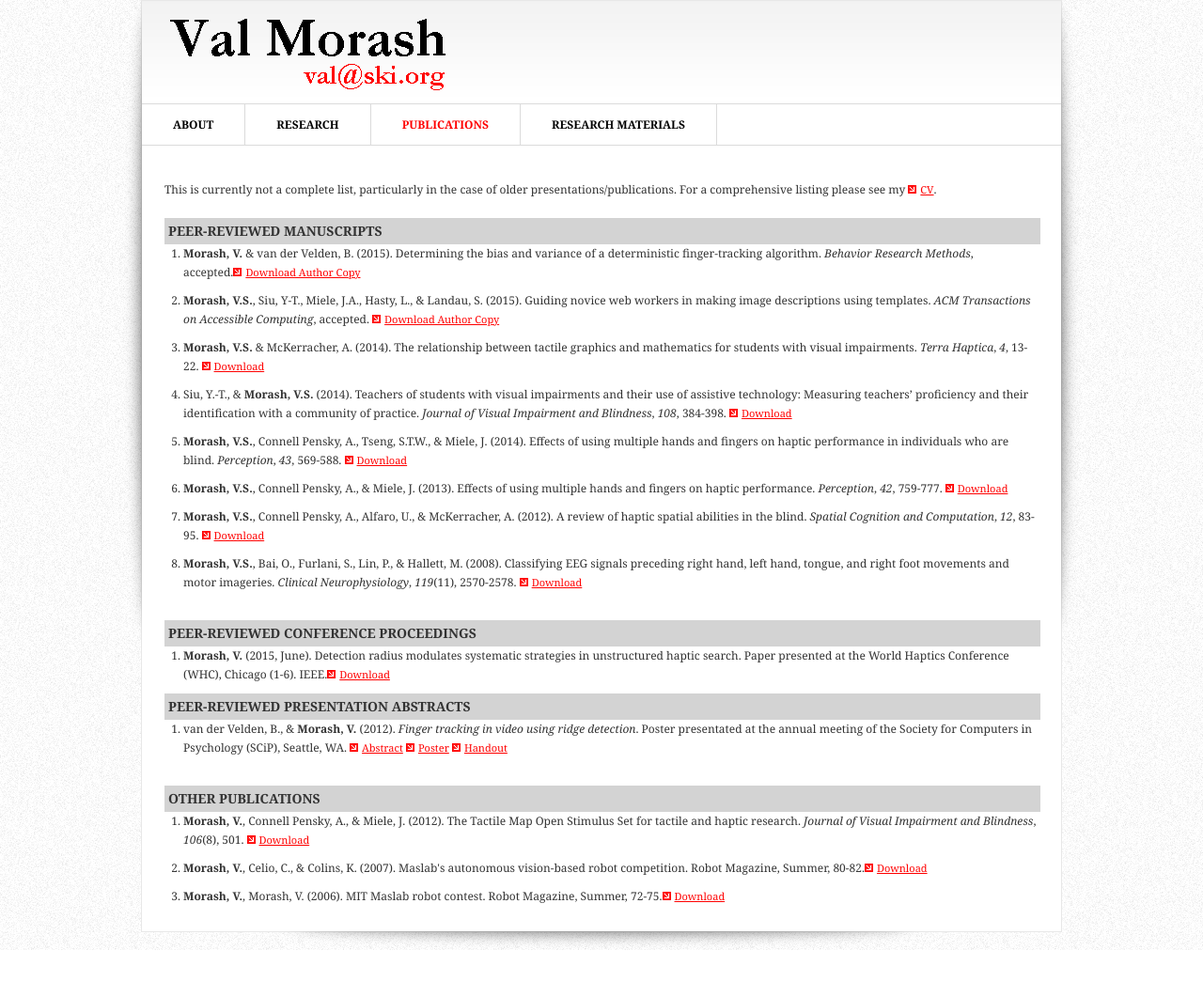
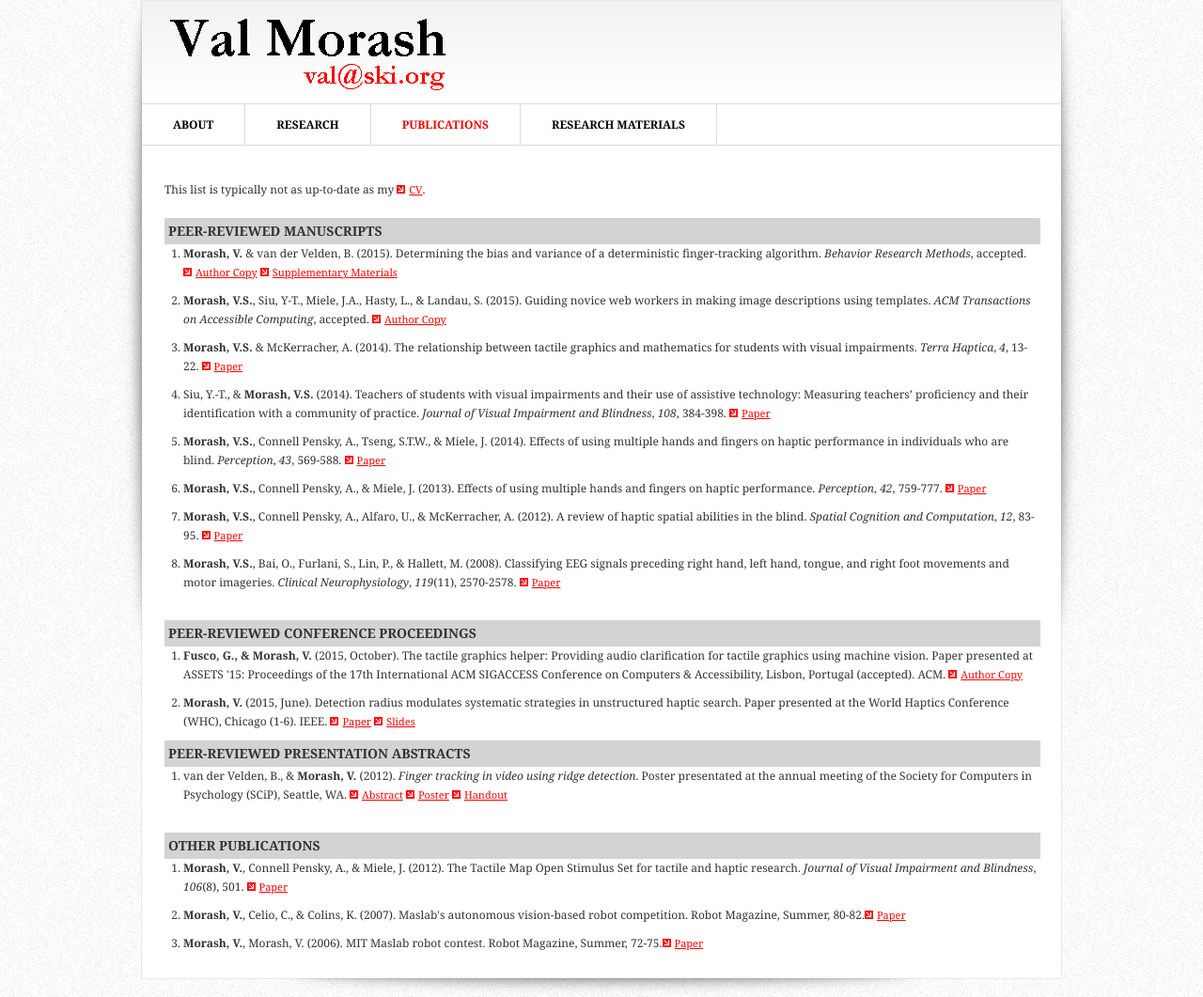
Before and after one commit to valeriemorash/valeriemorash.github.io, a plain HTML site: page publications.html in a window 1280 px wide. Shown: the whole page at 94% size. Before the commit the page ends 1011 px from the top, so only its background shows below. Drawn offline with Linux system fonts and the light colour scheme.

Commit message:
update CV and publications

```diff
--- a/publications.html
+++ b/publications.html
@@ -27,20 +27,20 @@
     <div id="main">
       <div>
         <div class="highlight">
-          This is currently not a complete list, particularly in the case of older presentations/publications. For a comprehensive listing please see my <a href="MorashCV.pdf" class="more">CV</a>.
+          This list is typically not as up-to-date as my <a href="MorashCV.pdf" class="more">CV</a>.
           </br>
           </br>
           <h2>Peer-Reviewed Manuscripts</h2>
           <div style="padding-left:20px">
           <ol>
-          <li><b>Morash, V. </b>& van der Velden, B. (2015). Determining the bias and variance of a deterministic finger-tracking algorithm. <i>Behavior Research Methods</i>, accepted.<a href="./publications/2015 Morash - Determining the bias and variance of a deterministic finger tracking algorithm.pdf" class="more">Download Author Copy</a></li>
-          <li><b>Morash, V.S.</b>, Siu, Y-T., Miele, J.A., Hasty, L., & Landau, S. (2015). Guiding novice web workers in making image descriptions using templates. <i>ACM Transactions on Accessible Computing</i>, accepted. <a href="./publications/2015 Morash - Guiding novice web workers in making image descriptions using templates.pdf" class="more">Download Author Copy</a></li>
-          <li><b>Morash, V.S.</b> & McKerracher, A. (2014). The relationship between tactile graphics and mathematics for students with visual impairments. <i>Terra Haptica</i>, <i>4</i>, 13-22. <a href="./publications/2014 Morash - The relationship between tactile graphics and mathematics for students with visual impairments.pdf" class="more">Download</a></li>
-          <li>Siu, Y.-T., & <b>Morash, V.S.</b> (2014). Teachers of students with visual impairments and their use of assistive technology: Measuring teachers’ proficiency and their identification with a community of practice. <i>Journal of Visual Impairment and Blindness</i>, <i>108</i>, 384-398. <a href="./publications/2014 Siu - Teachers of students with visual impairments and their use of assistive technology.pdf" class="more">Download</a></li>
-          <li><b>Morash, V.S.</b>, Connell Pensky, A., Tseng, S.T.W., & Miele, J. (2014). Effects of using multiple hands and fingers on haptic performance in individuals who are blind. <i>Perception</i>, <i>43</i>, 569-588. <a href="./publications/2014 Morash - Effects of using multiple hands and fingers on haptic performance in individuals who are blind.pdf" class="more">Download</a></li>
-          <li><b>Morash, V.S.</b>, Connell Pensky, A., & Miele, J. (2013). Effects of using multiple hands and fingers on haptic performance. <i>Perception</i>, <i>42</i>, 759-777. <a href="./publications/2013 Morash - Effects of using multiple hands and fingers on haptic performance.pdf" class="more">Download</a></li>
-          <li><b>Morash, V.S.</b>, Connell Pensky, A., Alfaro, U., & McKerracher, A. (2012). A review of haptic spatial abilities in the blind. <i>Spatial Cognition and Computation</i>, <i>12</i>, 83-95. <a href="./publications/2012 Morash - A review of haptic spatial abilities in the blind.pdf" class="more">Download</a></li>
-          <li><b>Morash, V.S.</b>, Bai, O., Furlani, S., Lin, P., & Hallett, M. (2008). Classifying EEG signals preceding right hand, left hand, tongue, and right foot movements and motor imageries. <i>Clinical Neurophysiology</i>, <i>119</i>(11), 2570-2578. <a href="./publications/2008 Morash - Classifying EEG signals preceding right hand, left hand, tongue, and right foot movements and motor imageries.pdf" class="more">Download</a></li>
+          <li><b>Morash, V. </b>& van der Velden, B. (2015). Determining the bias and variance of a deterministic finger-tracking algorithm. <i>Behavior Research Methods</i>, accepted. <a href="./publications/2015 Morash - Determining the bias and variance of a deterministic finger tracking algorithm.pdf" class="more">Author Copy</a> <a href="https://dl.dropboxusercontent.com/u/515975/www.valeriemorash.com/2015%20Morash%20-%20Determining%20the%20bias%20and%20variance%20of%20a%20deterministic%20finger%20tracking%20algorithm%20Supplementary%20materials.zip" class="more">Supplementary Materials</a></li>
+          <li><b>Morash, V.S.</b>, Siu, Y-T., Miele, J.A., Hasty, L., & Landau, S. (2015). Guiding novice web workers in making image descriptions using templates. <i>ACM Transactions on Accessible Computing</i>, accepted. <a href="./publications/2015 Morash - Guiding novice web workers in making image descriptions using templates.pdf" class="more">Author Copy</a></li>
+          <li><b>Morash, V.S.</b> & McKerracher, A. (2014). The relationship between tactile graphics and mathematics for students with visual impairments. <i>Terra Haptica</i>, <i>4</i>, 13-22. <a href="./publications/2014 Morash - The relationship between tactile graphics and mathematics for students with visual impairments.pdf" class="more">Paper</a></li>
+          <li>Siu, Y.-T., & <b>Morash, V.S.</b> (2014). Teachers of students with visual impairments and their use of assistive technology: Measuring teachers’ proficiency and their identification with a community of practice. <i>Journal of Visual Impairment and Blindness</i>, <i>108</i>, 384-398. <a href="./publications/2014 Siu - Teachers of students with visual impairments and their use of assistive technology.pdf" class="more">Paper</a></li>
+          <li><b>Morash, V.S.</b>, Connell Pensky, A., Tseng, S.T.W., & Miele, J. (2014). Effects of using multiple hands and fingers on haptic performance in individuals who are blind. <i>Perception</i>, <i>43</i>, 569-588. <a href="./publications/2014 Morash - Effects of using multiple hands and fingers on haptic performance in individuals who are blind.pdf" class="more">Paper</a></li>
+          <li><b>Morash, V.S.</b>, Connell Pensky, A., & Miele, J. (2013). Effects of using multiple hands and fingers on haptic performance. <i>Perception</i>, <i>42</i>, 759-777. <a href="./publications/2013 Morash - Effects of using multiple hands and fingers on haptic performance.pdf" class="more">Paper</a></li>
+          <li><b>Morash, V.S.</b>, Connell Pensky, A., Alfaro, U., & McKerracher, A. (2012). A review of haptic spatial abilities in the blind. <i>Spatial Cognition and Computation</i>, <i>12</i>, 83-95. <a href="./publications/2012 Morash - A review of haptic spatial abilities in the blind.pdf" class="more">Paper</a></li>
+          <li><b>Morash, V.S.</b>, Bai, O., Furlani, S., Lin, P., & Hallett, M. (2008). Classifying EEG signals preceding right hand, left hand, tongue, and right foot movements and motor imageries. <i>Clinical Neurophysiology</i>, <i>119</i>(11), 2570-2578. <a href="./publications/2008 Morash - Classifying EEG signals preceding right hand, left hand, tongue, and right foot movements and motor imageries.pdf" class="more">Paper</a></li>
           </ol>
           </div>
         </div>
@@ -50,7 +50,8 @@
       <h2>Peer-Reviewed Conference Proceedings</h2>
       <div style="padding-left:20px">
           <ol>
-          <li><b>Morash, V.</b> (2015, June). Detection radius modulates systematic strategies in unstructured haptic search. Paper presented at the World Haptics Conference (WHC), Chicago (1-6). IEEE.<a href="./publications/2015 Morash - Detection radius modulates systematic strategies in unstructured haptic search.pdf" class="more">Download</a></li>
+          <li><b>Fusco, G., & Morash, V.</b> (2015, October). The tactile graphics helper: Providing audio clarification for tactile graphics using machine vision. Paper presented at ASSETS '15: Proceedings of the 17th International ACM SIGACCESS Conference on Computers & Accessibility, Lisbon, Portugal (accepted). ACM. <a href="./publications/2015 Fusco - The tactile graphics helper Providing audio clarification for tactile graphics using machine vision.pdf" class="more">Author Copy</a></li>
+          <li><b>Morash, V.</b> (2015, June). Detection radius modulates systematic strategies in unstructured haptic search. Paper presented at the World Haptics Conference (WHC), Chicago (1-6). IEEE. <a href="./publications/2015 Morash - Detection radius modulates systematic strategies in unstructured haptic search.pdf" class="more">Paper</a> <a href="https://dl.dropboxusercontent.com/u/515975/www.valeriemorash.com/2015%20Morash%20-%20Detection%20radius%20modulates%20systematic%20strategies%20in%20unstructured%20haptic%20search.pptx" class="more">Slides</a></li>
           </ol>
           </div>
         </div>
@@ -67,9 +68,9 @@
         <h2>Other Publications</h2>
         <div style="padding-left:20px">
         <ol>
-        <li><b>Morash, V.</b>, Connell Pensky, A., & Miele, J. (2012). The Tactile Map Open Stimulus Set for tactile and haptic research. <i>Journal of Visual Impairment and Blindness</i>, <i>106</i>(8), 501. <a href="./publications/2012 Morash - Tactile map open stimulus set for tactile and haptic research.pdf" class="more">Download</a></li>
-        <li><b>Morash, V.</b>, Celio, C., & Colins, K. (2007). Maslab's autonomous vision-based robot competition. Robot Magazine, Summer, 80-82.<a href="./publications/2007 Morash - Maslabs autonomous vision based robot competition.pdf" class="more">Download</a></li>
-        <li><b>Morash, V.</b>, Morash, V. (2006). MIT Maslab robot contest. Robot Magazine, Summer, 72-75.<a href="./publications/2006 Morash - MIT Maslab robot contest.pdf" class="more">Download</a></li>
+        <li><b>Morash, V.</b>, Connell Pensky, A., & Miele, J. (2012). The Tactile Map Open Stimulus Set for tactile and haptic research. <i>Journal of Visual Impairment and Blindness</i>, <i>106</i>(8), 501. <a href="./publications/2012 Morash - Tactile map open stimulus set for tactile and haptic research.pdf" class="more">Paper</a></li>
+        <li><b>Morash, V.</b>, Celio, C., & Colins, K. (2007). Maslab's autonomous vision-based robot competition. Robot Magazine, Summer, 80-82.<a href="./publications/2007 Morash - Maslabs autonomous vision based robot competition.pdf" class="more">Paper</a></li>
+        <li><b>Morash, V.</b>, Morash, V. (2006). MIT Maslab robot contest. Robot Magazine, Summer, 72-75.<a href="./publications/2006 Morash - MIT Maslab robot contest.pdf" class="more">Paper</a></li>
         </ol>
         </div>
         </div>
```
Also changed, not shown: code.html (+1 -1 lines), 5 other files.
